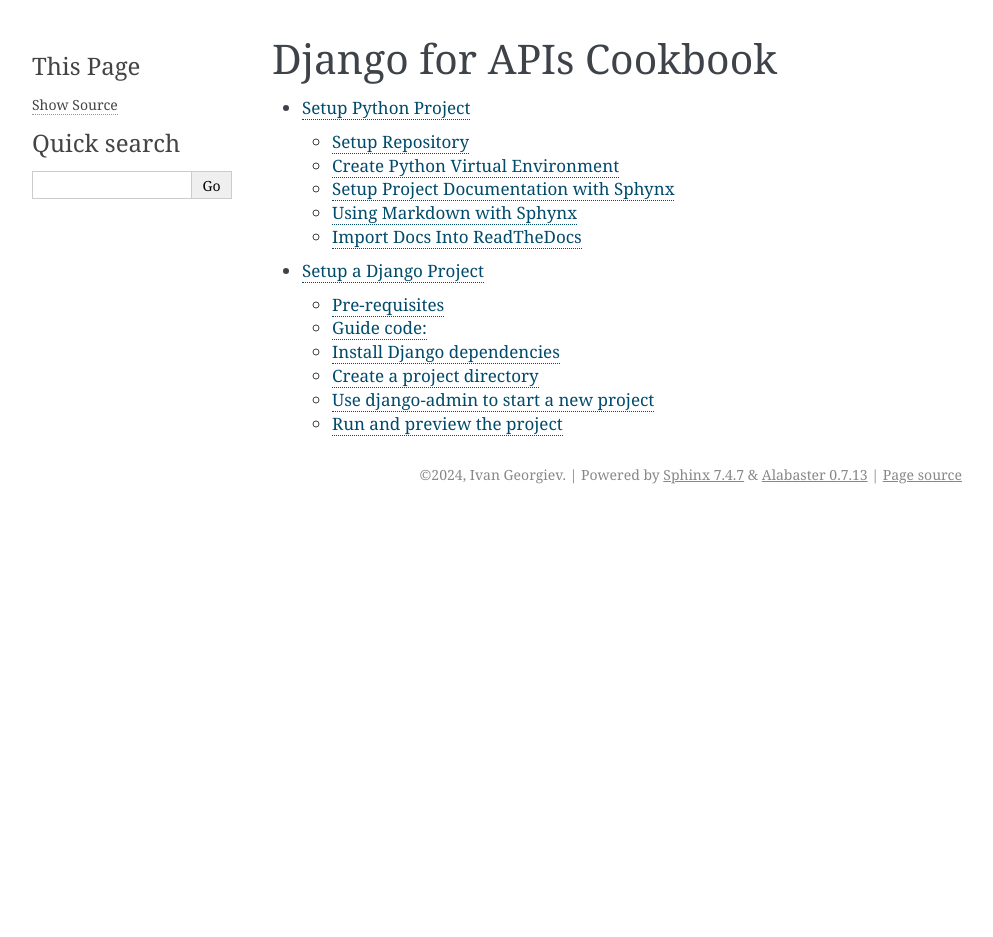
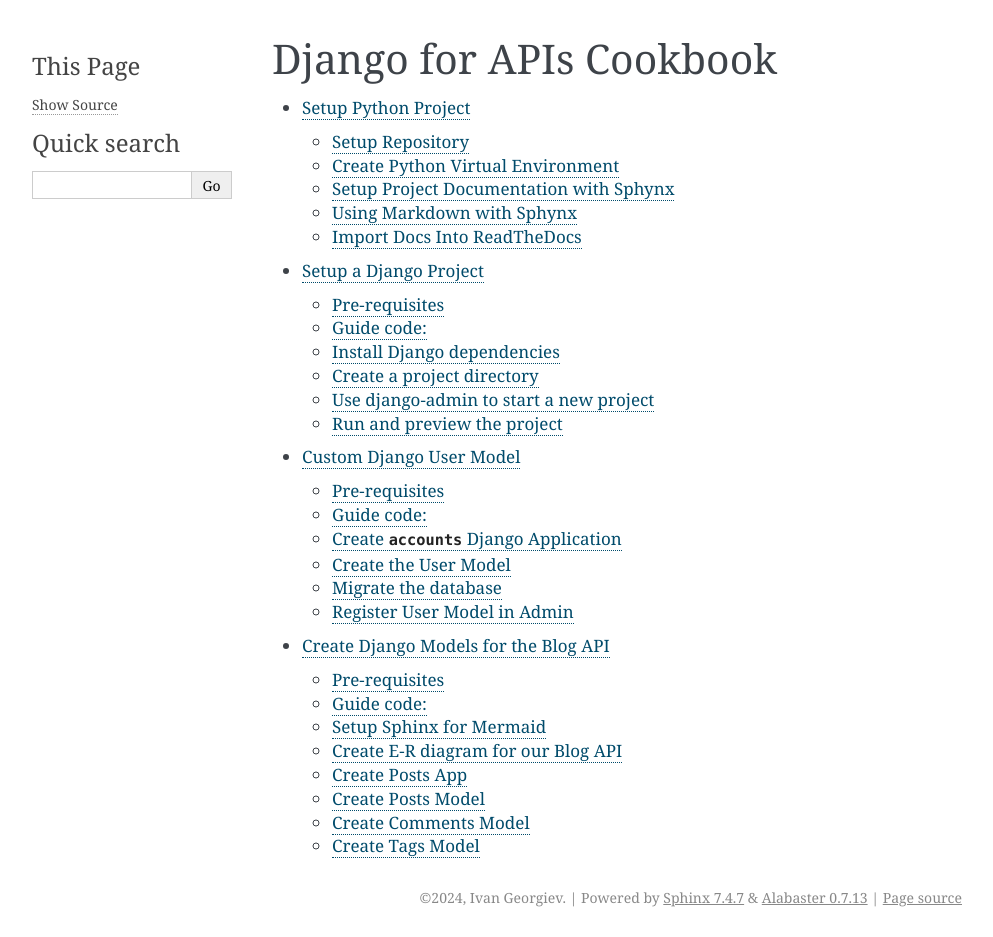
Before and after one commit to vancun/django-for-apis-cookbook-with-blog, a Sphinx documentation site: the page built from docs/index.rst, in a window 1280 px wide. Shown: the whole page, without its empty margins (148-1141 px from the left). Built offline with Sphinx 7.4.7, drawn with Linux system fonts in a browser that asks for light colours; before the commit the page ends 900 px from its top, so only the background shows below that; some of the changed lines change nothing that is shown.

Commit message:
create django models and custom django user model guides

```diff
--- /dev/null
+++ b/docs/book/create-blogapi-django-models.rst
@@ -0,0 +1,315 @@
+Create Django Models for the Blog API
+===========================================
+
+Before jumping into coding, it is a good idea to create some design and document it.
+The minimum required documentation for our project is a database diagram for our Blog API project.
+
+There are many tools on the market for creating diagrams, but I believe the best way is to use diagram as code tools.
+`Mermaid <https://mermaid.js.org/>`_ provides very good support for creating diagrams using code-like description.
+Mermaid also provides `Mermaid Live Editor <https://mermaid.live/>`_ - an online tool for creating diagrams.
+
+1. Setup Sphinx for Mermaid
+2. Create E-R diagram for our Blog API
+
+
+Pre-requisites
+++++++++++++++++++++
+
+Requires the :doc:`custom-django-user-model` guide to be completed.
+
+Guide code:
++++++++++++++++++
+
+- `create-django-models <https://github.com/vancun/django-for-apis-cookbook-with-blog/tree/recipe/create-django-models>`_ branch in the GitHub `repository <https://github.com/vancun/django-for-apis-cookbook-with-blog>`_.
+
+
+Setup Sphinx for Mermaid
++++++++++++++++++++++++++++
+
+Install Sphinx extension
+~~~~~~~~~~~~~~~~~~~~~~~~~~~~
+
+Add ``sphinxcontrib-mermaid`` to the documentation dependencies in :file:`docs/requirements.txt`:
+
+.. code-block:: text
+
+    recommonmark
+    sphinx
+    sphinx-autobuild
+    sphinxcontrib-mermaid
+
+Update the project dependencies installation:
+
+.. code-block:: bash
+
+    pip install -U -r requirements.txt
+
+
+Configure Sphinx to use the extension
+~~~~~~~~~~~~~~~~~~~~~~~~~~~~~~~~~~~~~~~
+
+Add the ``sphinxcontrib.mermaid`` extension to the list of extensions in the :file:`docs/conf.py` file:
+
+.. code-block:: python
+
+    extensions = [
+        "recommonmark",
+        "sphinxcontrib.mermaid",  # new
+    ]
+
+
+Create a simple diagram
+~~~~~~~~~~~~~~~~~~~~~~~~~~~
+
+Open a Sphinx document and add following content:
+
+.. code-block:: text
+
+    .. mermaid::
+
+        sequenceDiagram
+            participant Alice
+            participant Bob
+            Alice->John: Hello John, how are you?
+            loop Healthcheck
+                John->John: Fight against hypochondria
+            end
+            Note right of John: Rational thoughts <br/>prevail...
+            John-->Alice: Great!
+            John->Bob: How about you?
+            Bob-->John: Jolly good!
+
+Afte building the project documentation, you should be able to see:
+
+.. image:: images/sample-mermaid-sequence-diagram.png
+   :alt: Sample Mermaid sequence diagram
+   :align: center
+
+Create E-R diagram for our Blog API
+++++++++++++++++++++++++++++++++++++++++++++
+
+To learn more about E-R diagrams with Mermaid, go to Mermaid documentation on `Entity Relationship Diagrams <https://mermaid.js.org/syntax/entityRelationshipDiagram.html>`_.
+
+Here is the diagram I came with:
+
+.. mermaid::
+
+    ---
+    title: Blog API Model
+    ---
+    erDiagram
+        Post ||--o{ Comment : "has"
+        Post }o--|| User : "created by"
+        Post }o--o{ Tag : has
+
+
+
+
+Create Posts App
++++++++++++++++++++++++
+
+
+.. code-block::
+
+    python manage.py startapp posts
+
+
+.. code-block:: python
+
+    # django_project/settings.py
+    INSTALLED_APPS = [
+        # ..............
+        # Local
+        "accounts.apps.AccountsConfig",
+        "posts.apps.PostsConfig", # new
+    ]
+
+
+Create Posts Model
++++++++++++++++++++++++
+
+.. code-block:: python
+
+    # posts/models.py
+    from django.conf import settings
+    from django.db import models
+
+
+    class Post(models.Model):
+        title = models.CharField(max_length=50)
+        body = models.TextField()
+        author = models.ForeignKey(settings.AUTH_USER_MODEL, on_delete=models.CASCADE)
+        created_at = models.DateTimeField(auto_now_add=True)
+        updated_at = models.DateTimeField(auto_now=True)
+
+        def __str__(self):
+            return self.title
+
+.. code-block:: bash
+
+    python manage.py makemigrations posts
+    python manage.py migrate
+
+.. code-block:: python
+
+    # posts/admin.py
+    from django.contrib import admin
+
+    from .models import Post
+
+    admin.site.register(Post)
+
+Practice with Posts
+~~~~~~~~~~~~~~~~~~~~~~~~
+
+Let's create a user:
+
+.. code-block:: bash
+
+    python manage.py shell
+    >>> from accounts.models import CustomUser
+    >>> CustomUser.objects.create(username="ivan")
+    <CustomUser: ivan>
+
+
+Let's add some posts:
+
+.. code-block:: bash
+
+    python manage.py shell
+    >>> from accounts.models import CustomUser
+    >>> from posts.models import Post
+    >>> u = CustomUser.objects.get(username="ivan")
+    >>> Post.objects.create(title="Hello, World!", body="It's a lovely day, isn't it?", author=u)
+    <Post: Hello, World!>
+    >>> Post.objects.create(title="Second Post", body="This is my second post.", author=u)
+    <Post: Second Post>
+
+
+Create Comments Model
++++++++++++++++++++++++++++
+
+
+.. code-block:: python
+
+    # posts/models.py
+    # ....
+    class Comment(models.Model):
+        post = models.ForeignKey(Post, on_delete=models.CASCADE, related_name="comments")
+        body = models.TextField()
+        author = models.ForeignKey(settings.AUTH_USER_MODEL, on_delete=models.CASCADE)
+        created_at = models.DateTimeField(auto_now_add=True)
+        updated_at = models.DateTimeField(auto_now=True)
+
+        def __str__(self):
+            label = truncate_with_elipsis(self.body, 50)
+            return f"{self.author.username}: {label}"
+
+.. code-block:: bash
+
+    python manage.py makemigrations posts
+    python manage.py migrate
+
+.. code-block:: python
+
+    # posts/admin.py
+    from django.contrib import admin
+
+    from .models import Comments, Post
+
+    admin.site.register(Post)
+    admin.site.register(Comment)
+
+Practice with Comments
+~~~~~~~~~~~~~~~~~~~~~~~~
+
+.. code-block:: bash
+
+    python manage.py shell
+    >>> from accounts.models import CustomUser
+    >>> from posts.models import Comment, Post
+    >>> u = CustomUser.objects.get(username="ivan")
+    >>> p = Post.objects.get(title="Second Post")
+    >>> Comment.objects.create(body="comment 1", author=u,post=p)
+    <Comment: ivan=comment 1>
+
+Create Tags Model
++++++++++++++++++++++++++++++++
+
+.. code-block:: python
+
+    # posts/models.py
+    # ....
+
+    class Post(models.Model):
+        title = models.CharField(max_length=50)
+        body = models.TextField()
+        author = models.ForeignKey(settings.AUTH_USER_MODEL, on_delete=models.CASCADE)
+        tags = models.ManyToManyField('Tag', related_name='posts', through='PostTag')  # new
+        created_at = models.DateTimeField(auto_now_add=True)
+        updated_at = models.DateTimeField(auto_now=True)
+
+        def __str__(self):
+            return self.title
+
+    # .......
+
+    class Tag(models.Model):
+        name = models.CharField(max_length=30, unique=True)
+
+        def __str__(self):
+            return self.name
+
+    class PostTag(models.Model):
+        post = models.ForeignKey(Post, on_delete=models.CASCADE)
+        tag = models.ForeignKey(Tag, on_delete=models.CASCADE)
+
+        class Meta:
+            unique_together = ('post', 'tag')
+
+
+The relationship between Post and Tag could be specified also without link table. In this case Django will automatically create a link table:
+
+.. code-block:: python
+
+    tags = models.ManyToManyField('Tag', related_name='posts')
+
+
+
+.. code-block:: python
+
+    # posts/admin.py
+    from django.contrib import admin
+
+    from .models import Comments, Post
+
+    admin.site.register(Post)
+    admin.site.register(Comment)
+    admin.site.register(Tag) # new
+    admin.site.register(PostTag) # new
+
+.. code-block:: bash
+
+    python manage.py makemigrations posts
+    python manage.py migrate
+
+Practice with Tags
+~~~~~~~~~~~~~~~~~~~~~~~~~
+
+.. code-block:: bash
+
+    python manage.py shell
+    >>> from posts.models import Post, Tag
+    >>> t1 = Tag.objects.create(name="Tag 1")
+    >>> t2 = Tag.objects.create(name="Tag 2")
+    >>> p = Post.objects.get(title="Second Post")
+    >>> # Tags can be assigned by instance reference
+    >>> p.tags.set([t1, t2])
+    >>> p.tags.all()
+    <QuerySet [<Tag: Tag 1>, <Tag: Tag 2>]>
+    >>> # Tags can be assigned by ID
+    >>> p.tags.set([t1.id])
+    <QuerySet [<Tag: Tag 1>]>
+    >>> # Attempt to assign a tag multiple times is assigning it only once
+    >>> p.tags.set([t1, t1])
+    <QuerySet [<Tag: Tag 1>]>
--- /dev/null
+++ b/docs/book/custom-django-user-model.rst
@@ -0,0 +1,164 @@
+Custom Django User Model
+=============================
+
+In this guide we will perform following steps:
+
+1. Create ``accounts`` Django Application
+2. Create a user model in ``accounts`` app
+3. Migrate the database
+4. Register the user model in Django admin
+
+Pre-requisites
+++++++++++++++++++++
+
+Requires the :doc:`setup-django-project` guide to be completed.
+
+Guide code:
++++++++++++++++++
+
+- `custom-django-user-model <https://github.com/vancun/django-for-apis-cookbook-with-blog/tree/recipe/custom-django-user-model>`_ branch in the GitHub `repository <https://github.com/vancun/django-for-apis-cookbook-with-blog>`_.
+
+
+Create ``accounts`` Django Application
++++++++++++++++++++++++++++++++++++++++++
+
+.. code-block:: bash
+
+    # Revert admin migrations - admin will depend on accounts
+    python manage.py migrate admin zero
+
+Let's create the ``accounts`` app:
+
+.. code-block:: bash
+
+    python manage.py startapp accounts
+
+We need to register the ``accounts`` app in Django settings:
+
+.. code-block:: python
+
+    # django_project/settings.py
+    INSTALLED_APPS = [
+        # .........
+        # 3rd Party
+        'rest_framework',
+        # Local
+        "accounts.apps.AccountsConfig", # new
+    ]
+
+
+Create the User Model
+++++++++++++++++++++++++++
+
+.. code-block:: python
+
+    # accounts/models.py
+    from django.contrib.auth.models import AbstractUser
+    from django.db import models
+
+
+    class CustomUser(AbstractUser):
+        name = models.CharField(null=True, blank=True, max_length=100)
+
+To tell Django to use our model for user management, we need to define a ``AUTH_USER_MODEL`` variable in Django settings:
+
+.. code-block:: python
+
+    # django_project/settings.py
+    AUTH_USER_MODEL = "accounts.CustomUser"
+
+Migrate the database
++++++++++++++++++++++++++
+
+.. code-block:: bash
+
+    python manage.py makemigrations
+    # Apply migrations
+    python manage.py migrate
+    # Create superuser
+    python manage.py createsuperuser
+
+
+Navigate the browser to the admin interface http://127.0.0.1:8000/admin/ (do not forget to start a development server first ;-) ).
+
+The new user model is not showin in the admin interface. In order to get the user model shown in admin interface, we need to register it in admin.
+
+Register User Model in Admin
++++++++++++++++++++++++++++++++
+
+.. code-block:: python
+
+    # accounts/forms.py
+    from django.contrib.auth.forms import UserCreationForm, UserChangeForm
+    from .models import CustomUser
+
+
+    class CustomUserCreationForm(UserCreationForm):
+        class Meta(UserCreationForm):
+            model = CustomUser
+            fields = UserCreationForm.Meta.fields + ("name",)
+
+
+    class CustomUserChangeForm(UserChangeForm):
+        class Meta:
+            model = CustomUser
+            fields = UserChangeForm.Meta.fields
+
+
+We are using the default `UserCreationForm` and `UserChangeForm` classes.
+
+
+.. code-block:: python
+
+    # accounts/admin.py
+    from django.contrib import admin
+    from django.contrib.auth.admin import UserAdmin
+    from .forms import CustomUserCreationForm, CustomUserChangeForm
+    from .models import CustomUser
+
+
+    class CustomUserAdmin(UserAdmin):
+        add_form = CustomUserCreationForm
+        form = CustomUserChangeForm
+        model = CustomUser
+        list_display = [
+            "username",
+            "email",
+            "name",
+            "is_staff",
+        ]
+        fieldsets = UserAdmin.fieldsets + ((None, {"fields": ("name",)}),)
+        add_fieldsets = UserAdmin.add_fieldsets + ((None, {"fields": ("name",)}),)
+
+
+    admin.site.register(CustomUser, CustomUserAdmin)
+
+We defined `username` to be the first column in the list as it is to link to the user details. If we used `email`, the link would not be avialable in case the email is not provided.
+
+Now user model is available in admin.
+
+.. image:: images/custom-user-model-in-admin.png
+   :alt: Screenshot of the user interface
+   :width: 80%
+   :align: center
+
+At the end of this guide the file tree should look like:
+
+.. code-block:: text
+
+    ├── db.sqlite3
+    ├── blogapi
+    │   ├── __init__.py
+    │   ├── settings.py
+    │   ├── urls.py
+    │   ├── asgi.py
+    │   └── wsgi.py
+    ├── accounts
+    │   ├── __init__.py
+    │   ├── tests.py
+    │   ├── apps.py
+    │   ├── models.py
+    │   ├── forms.py
+    │   ├── admin.py
+    │   └── views.py
+    └── manage.py
--- a/docs/book/index.rst
+++ b/docs/book/index.rst
@@ -5,4 +5,6 @@
    :maxdepth: 2
 
    /book/setup-python-project
-   /book/setup-django-project.rst
+   /book/setup-django-project
+   /book/custom-django-user-model
+   /book/create-blogapi-django-models
--- a/docs/conf.py
+++ b/docs/conf.py
@@ -16,6 +16,7 @@
 
 extensions = [
     "recommonmark",
+    "sphinxcontrib.mermaid",
 ]
 
 templates_path = ["_templates"]
--- a/docs/requirements.txt
+++ b/docs/requirements.txt
@@ -1,3 +1,4 @@
 recommonmark
 sphinx
 sphinx-autobuild
+sphinxcontrib-mermaid
--- a/requirements.txt
+++ b/requirements.txt
@@ -1,4 +1,4 @@
-# -r docs/requirements.txt
+-r docs/requirements.txt
 django
 djangorestframework
 pytest
```
Also changed, not shown: docs/book/images/custom-user-model-in-admin.png (added), docs/book/images/sample-mermaid-sequence-diagram.png (added).
